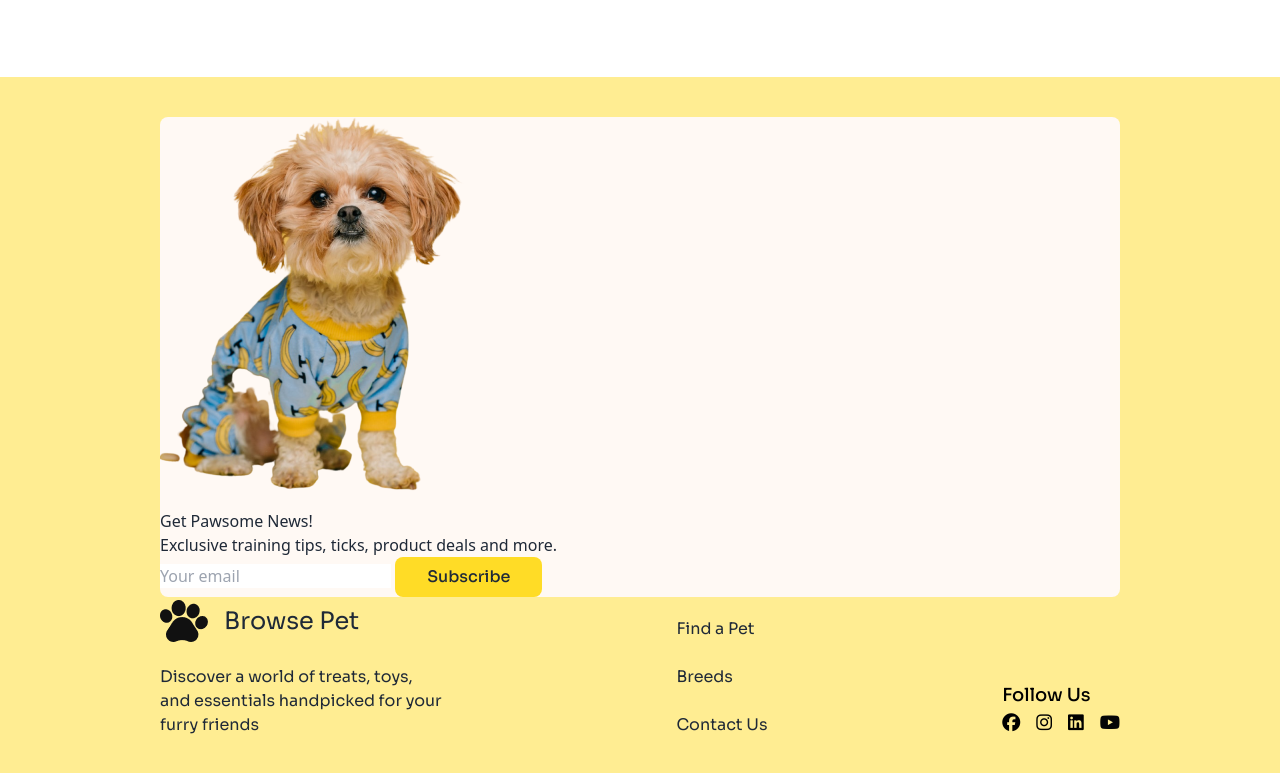
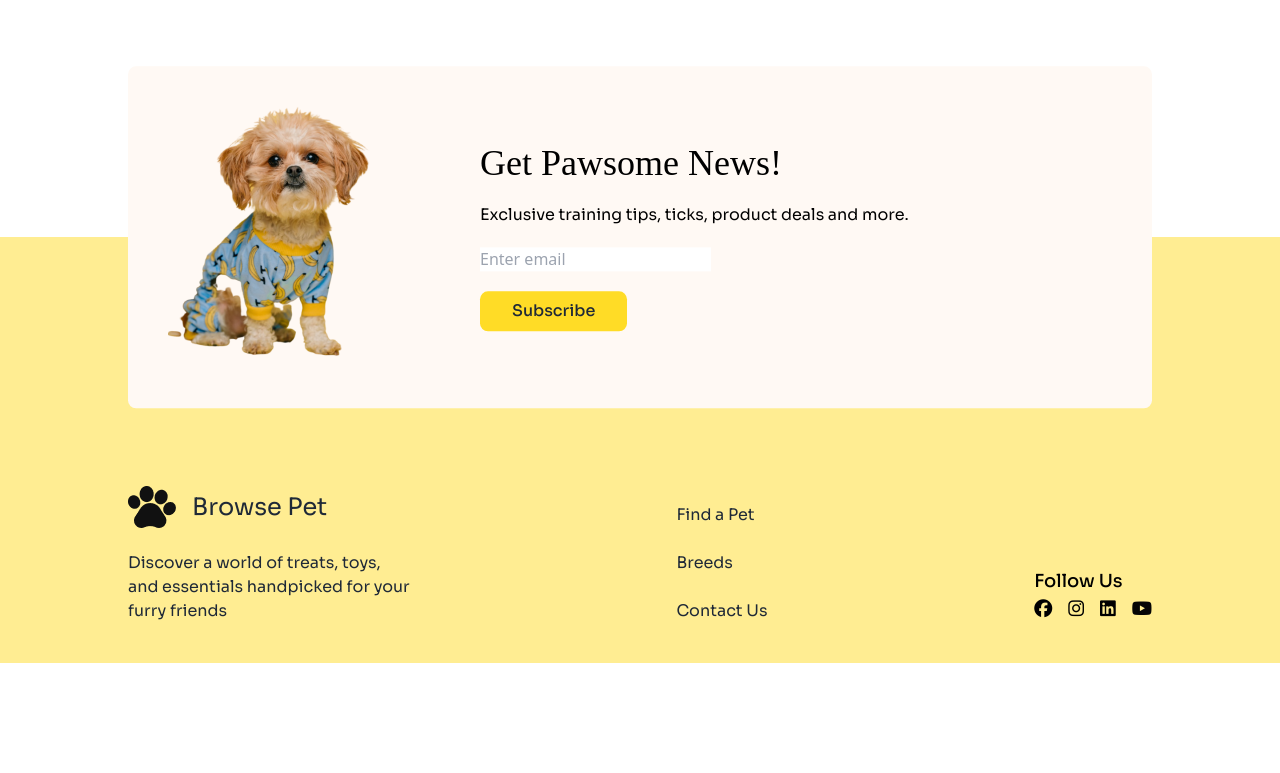
Before and after one commit to moktadir-mirul/browse-pets, a plain HTML site: page index.html in a window 1280 px wide. Shown: the part 2255-3028 px from the top of the page. After the commit the page ends 2918 px from the top, so only its background shows below. Drawn offline with nearby package versions, Linux system fonts and the light colour scheme; a web font is replaced by a local one.

Commit message:
project done

```diff
--- a/index.html
+++ b/index.html
@@ -404,7 +404,7 @@
         </div>
       </section>
       <!-- Low-Price Section -->
-      <section class="w-11/12 lg:w-4/5 mx-auto my-10 lg:my-20">
+      <section class="w-11/12 lg:w-4/5 mx-auto my-10 lg:my-20 mb-50">
         <!-- Low-Price Text -->
         <div>
           <h1 class="adlam font-normal text-4xl mb-10">Everyday Low Price</h1>
@@ -447,16 +447,20 @@
         </div>
       </section>
     </main>
-    <footer class="w-full bg-[#ffdc2680] p-10">
+    <footer class="w-full bg-[#ffdc2680] mt-96 lg:mt-60 pb-5 lg:pb-10">
       <!-- Footer overlapped area -->
-      <div class="bg-[#FFF9F4] w-11/12 lg:w-4/5 mx-auto rounded-lg">
+      <div class="bg-[#FFF9F4] w-11/12 lg:w-4/5 mx-auto rounded-lg flex flex-col lg:flex-row items-center p-10 -translate-y-[50%]">
         <div>
-            <img src="images/cute-pet-mid.png" alt="Cute Pet Dog">
+            <img class="w-8/12" src="images/cute-pet-mid.png" alt="Cute Pet Dog">
         </div>
-        <div>
-            <h1>Get Pawsome News!</h1>
-            <p>Exclusive training tips, ticks, product deals and more.</p>
-            <input type="email" placeholder="Your email">
+        <div class="space-y-5">
+            <h1 class="adlam text-4xl font-normal text-black">
+                Get Pawsome News!
+            </h1>
+            <p class="sora text-base text-black font-normal">
+                Exclusive training tips, ticks, product deals and more.
+            </p>
+            <input type="email" placeholder="Enter email"><br>
             <button class="sora px-8 py-2 border-none bg-[#FFDC26] rounded-lg hover:bg-red-600 hover:text-white duration-500 font-medium">
                 Subscribe
             </button>
@@ -464,7 +468,7 @@
       </div>
       <!-- Footer Description and Links -->
       <div
-        class="w-11/12 lg:w-4/5 mx-auto flex flex-col lg:flex-row gap-5 justify-between"
+        class="w-11/12 lg:w-4/5 mx-auto flex flex-col lg:flex-row gap-5 justify-between -mt-60 lg:-mt-24"
       >
         <div class="space-y-5">
           <div class="flex gap-4 items-center">
```
